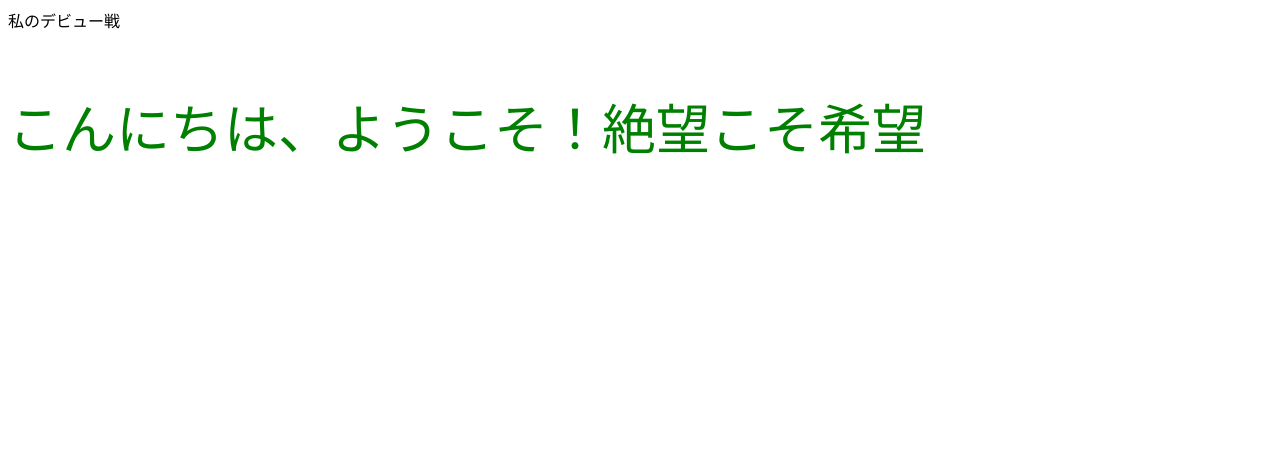
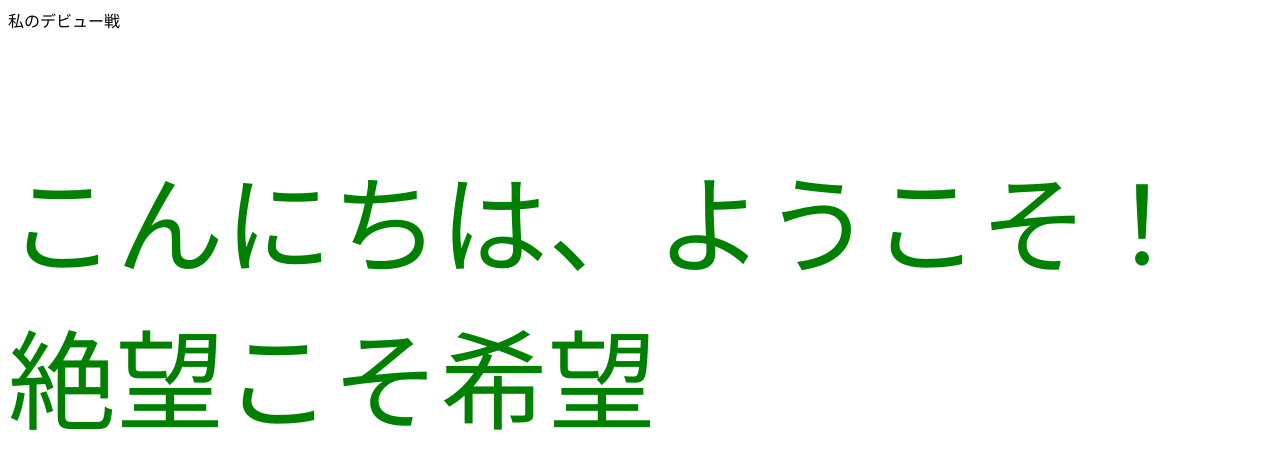
Before and after one commit to wwi195/otani, a plain HTML site: page project.html in a window 1280 px wide. Drawn offline with Linux system fonts and the light colour scheme.

Commit message:
project.html を更新

```diff
--- a/project.html
+++ b/project.html
@@ -6,7 +6,7 @@
     <style>
         p {
             color: green;
-            font-size: 54px;
+            font-size: 108px;
          }
     </style>
 </head>
```
